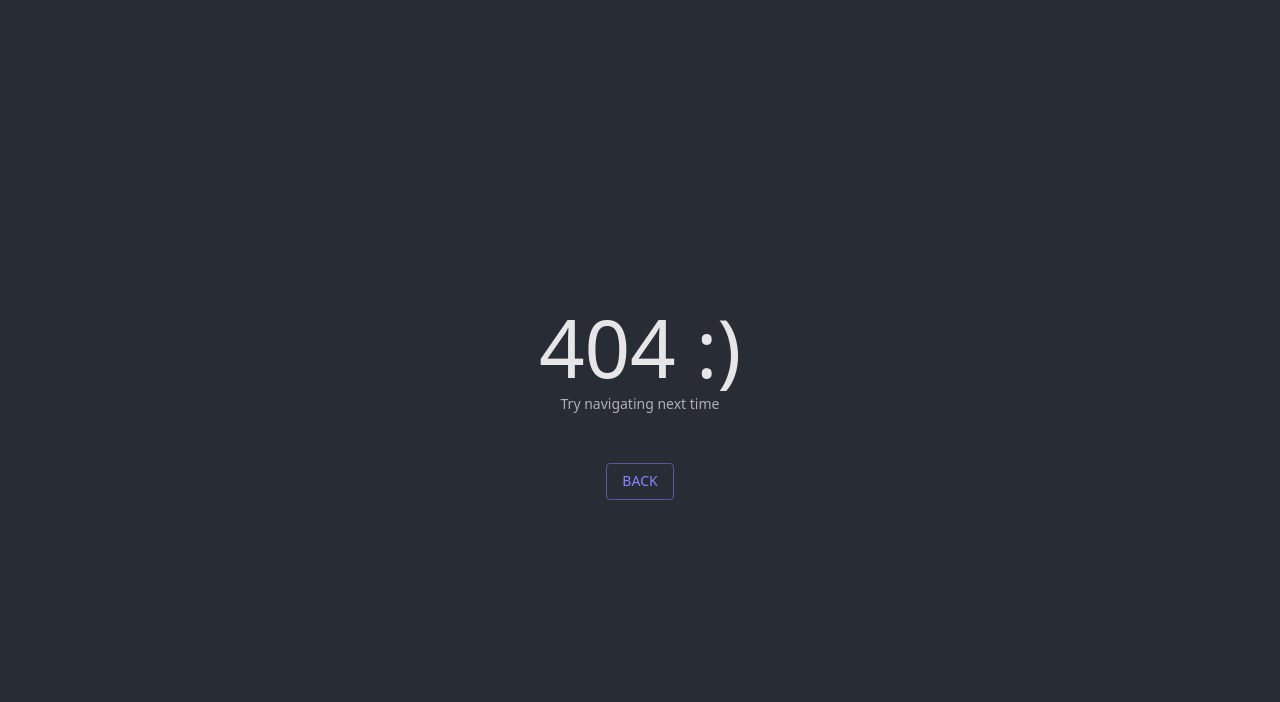
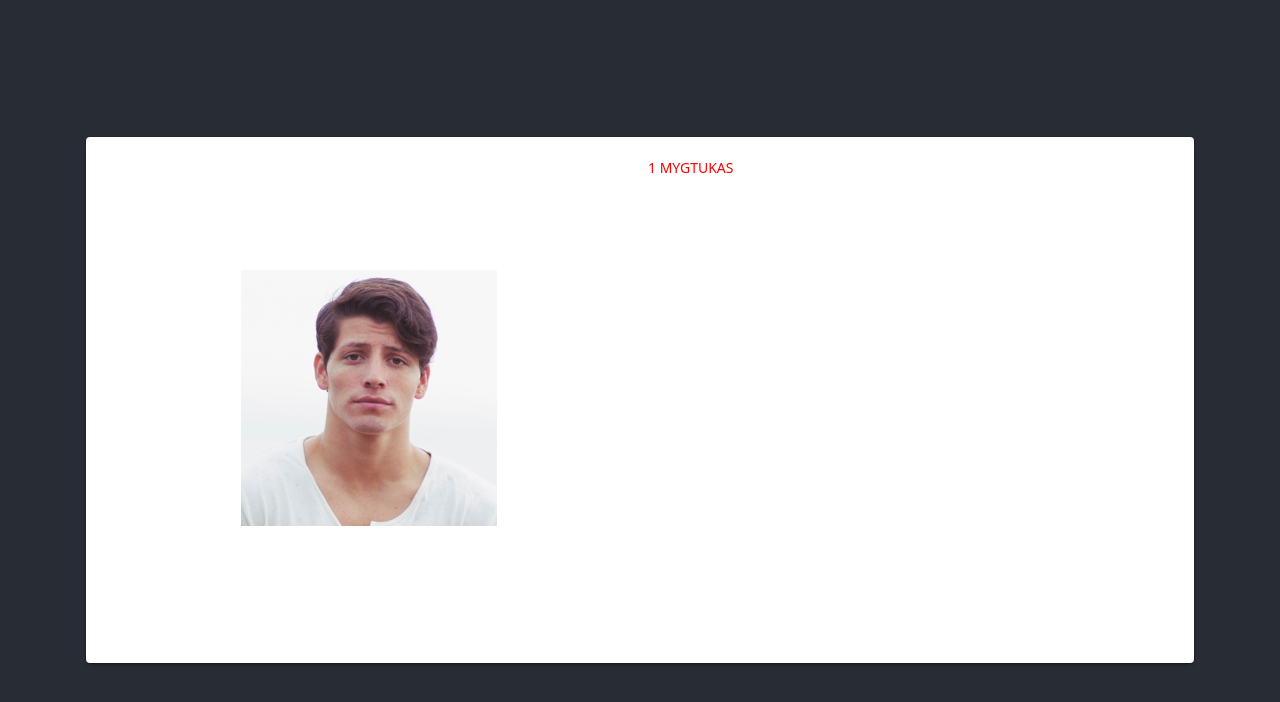
Before and after one commit to mantasflowers/Mantasflowers.Frontend, a React (Create React App) app in the folder front/: page /product-information in a window 1280 px wide. Before the commit this address led to /404. Shown: the top 702 px of the page. Built offline with nearby package versions, Linux system fonts and the light colour scheme; what axios-mock-adapter, jss-rtl would draw is missing.

Commit message:
new <ProductInformationView> basics

```diff
--- a/front/src/Routes.js
+++ b/front/src/Routes.js
@@ -31,6 +31,12 @@ const routesConfig = [
     path: "/profile-edit",
     layout: DashboardLayout,
     component: lazy(() => import("./views/ProfileView")),
+  },
+  {
+    exact: true,
+    path: "/product-information",
+    // layout: DashboardLayout,
+    component: lazy(() => import("./views/ProductInformation")),
   },
   {
     exact: true,
--- /dev/null
+++ b/front/src/components/SingleProductComponents/ProductInformationCard.js
@@ -0,0 +1,80 @@
+import React, { useState } from "react";
+import {
+  makeStyles,
+  Paper,
+  Button,
+  Typography,
+  Grid,
+  Box,
+  IconButton,
+} from "@material-ui/core";
+
+const useStyles = makeStyles((theme) => ({
+  root: {
+    backgroundColor: "#ffffff",
+    padding: 25,
+    // height: 600,
+    width: "90%",
+  },
+  productDescription: {
+    fontSize: "20px",
+    color: "red",
+    width: "50%",
+    margin: "0 auto",
+  },
+  text: {
+    color: "#000000",
+  },
+  productImageBox: {
+    margin: "120px auto",
+    textAlign: "center",
+  },
+  button: {
+    color: "red",
+  },
+}));
+
+function ProductInformationCard(props) {
+  const classes = useStyles();
+
+  const [clicked, setClicked] = useState(false);
+  const [counter, setCounter] = useState(1);
+
+  console.log("counter ->", counter);
+
+  const handleClick = () => {
+    setClicked(!clicked);
+  };
+
+  return (
+    <Paper className={classes.root}>
+      <Grid container spacing={3}>
+        <Grid xs={12} md={6}>
+          <Box className={classes.productImageBox}>
+            <img src={props.flower.image} alt="product" />
+          </Box>
+        </Grid>
+
+        <Grid xs={12} md={6}>
+          <Box></Box>
+          {/* <Typography className={classes.text}>
+            {props.flower.description}
+          </Typography> */}
+
+          {clicked ? (
+            <Box>
+              <Button className={classes.button}>minusiukas</Button>
+              <Button className={classes.button}>pliusiukas</Button>
+            </Box>
+          ) : (
+            <Button className={classes.button} onClick={() => handleClick()}>
+              1 mygtukas
+            </Button>
+          )}
+        </Grid>
+      </Grid>
+    </Paper>
+  );
+}
+
+export default ProductInformationCard;
--- /dev/null
+++ b/front/src/views/ProductInformation/index.js
@@ -0,0 +1,50 @@
+import React from "react";
+import { makeStyles } from "@material-ui/core";
+
+import Page from "../../components/Page";
+
+import ProductInformationCard from "../../components/SingleProductComponents/ProductInformationCard";
+
+const useStyles = makeStyles((theme) => ({
+  root: {
+    justifyContent: "center",
+    minHeight: "100%",
+    display: "flex",
+    alignItems: "center",
+    padding: theme.spacing(3),
+    paddingTop: 80,
+    paddingBottom: 80,
+    backgroundColor: theme.palette.background.default,
+  },
+}));
+
+function Index() {
+  const [flower, setFlower] = React.useState({
+    title: "Rožė",
+    description:
+      "pati kokybiškiausia rožė pati kokybiškiausia rožė pati kokybiškiausia rožė pati kokybiškiausia rožė pati kokybiškiausia rožė",
+    price: 20,
+    image: "/static/images/avatars/avatar_1.png",
+  });
+
+  React.useEffect(() => {
+    // mes padarysim call'a i back'a, kai kazkas paspaudzia ant tam tikro produkto
+    //  mes fronte turesim to produkto id ir mes padarysim call'a kad gautumem visa likusia produkto informacija (ProductInfo)
+    // grazins mum produkta
+    // setFlower(produktas grazintas)
+  }, []);
+
+  const classes = useStyles();
+  return (
+    <>
+      {flower && (
+        <Page className={classes.root} title="Produkto informacija">
+          {/* ir per propsus perduodam i savo componenta */}
+          <ProductInformationCard flower={flower} />
+        </Page>
+      )}
+    </>
+  );
+}
+
+export default Index;
```
Also changed, not shown: front/src/components/SingleProductComponents/CartButton.js (added, +11 -0 lines).
